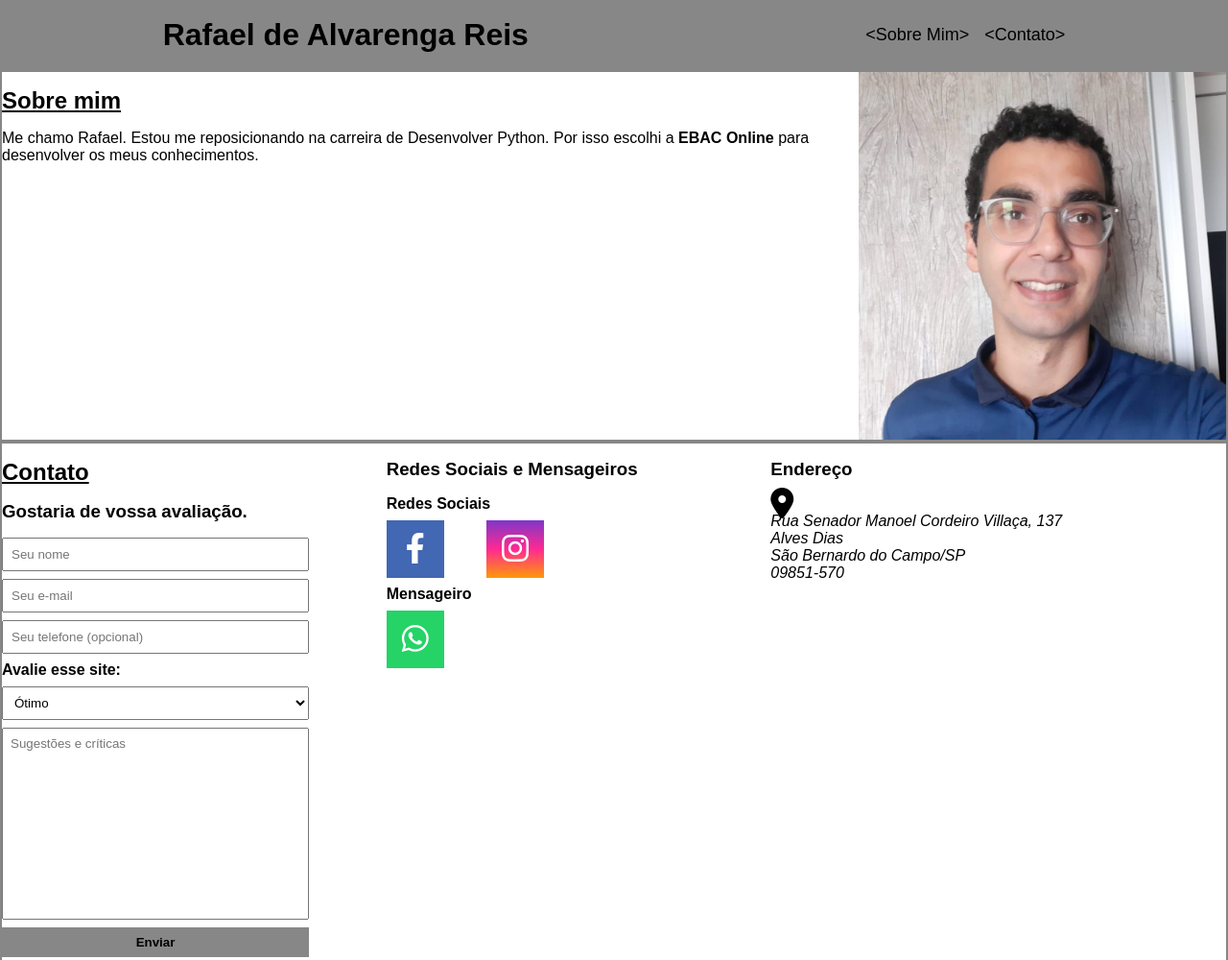
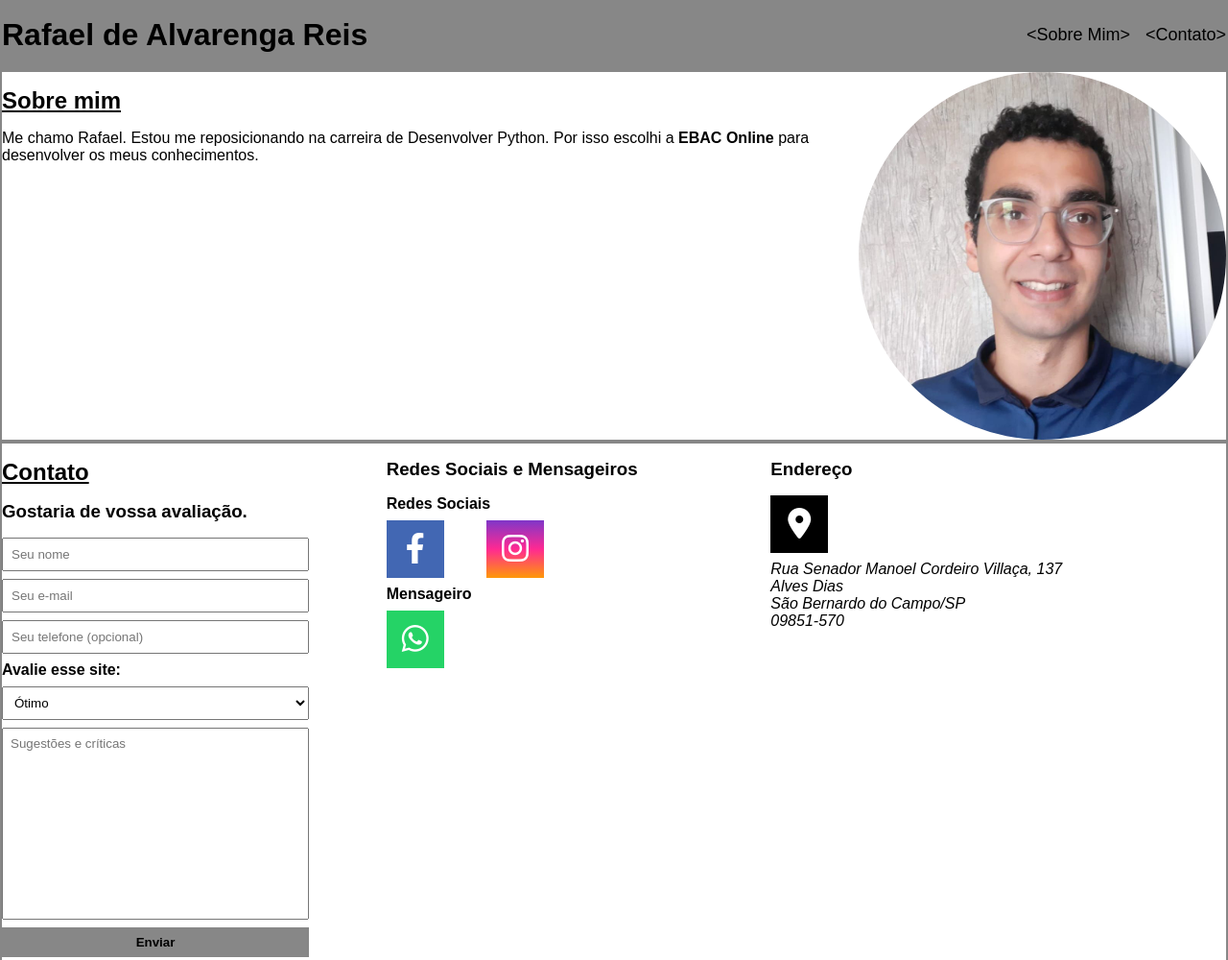
Before and after one commit to rafaareis/Exercicio-modulo-12, a plain HTML site: page index.html in a window 1280 px wide. Shown: the top 1000 px of the page at 96% size. Drawn offline with Linux system fonts and the light colour scheme; a web font is replaced by a local one.

Commit message:
Commit 23052023-1647

```diff
--- a/contacts.js
+++ b/contacts.js
@@ -75,7 +75,9 @@ document.querySelector('.mensageiros').innerHTML = contactsMessage.join("");
 let appMaps = contactsObj.map(function(contact){
     if(contact.socialNetwork === 'Maps') {
         return `
-                <a href="${contact.href}" class="${contact.aClass}" id="${contact.id}">
+                <div class="contact">
+                    <li>
+                        <a href="${contact.href}" class="${contact.aClass}" id="${contact.socialNetwork}">
                             <i class="${contact.iClass}" alt="${contact.alt}"></i>
                         </a>
                         <address>
@@ -84,6 +86,9 @@ let appMaps = contactsObj.map(function(contact){
                             <p>${contact.cidade}</p>
                             <p>${contact.CEP}</p>
                         </address>
+
+                    </li>
+                </div>
                  `;
     }
 })
--- a/main.css
+++ b/main.css
@@ -73,7 +73,7 @@ header .container,
 section .container {
     display: flex;
     align-items: center;
-    justify-content: space-around;
+    justify-content: space-between;
 }
 
 section .container {
@@ -113,6 +113,7 @@ section h2 {
 .photo {
     width: 30%;
     margin-left: 52px;
+    border-radius: 50%;
 }
 
 #contact .container {
@@ -160,8 +161,10 @@ form select:focus{
 
 
 .social-links .contact,
-.mensageiros .contact {
+.mensageiros .contact,
+.address .contact {
     display: inline-flex;
+    list-style: none;
 }
 
 
@@ -185,6 +188,21 @@ form select:focus{
     align-items: center;
 }
 
+.address .contact li a {
+    text-decoration: none;
+    width: 60px;
+    height: 60px;
+    display: flex;
+    justify-content: center;
+    align-items: center;
+    border: 1px solid var(--cor1)
+}
+
+.address .contact li address{
+    width: 400px;
+    margin-top: 8px;
+}
+
 #Instagram  {
     background: linear-gradient(var(--instagram1), var(--instagram2), var(--instagram3) );
     color: var(--cor3);
@@ -200,9 +218,14 @@ form select:focus{
     color: var(--cor3);
 }
 
+#Maps {
+    background-color: var(--cor1);
+    color: var(--cor3);
+}
+
 .social-links .contact li a :hover,
 .mensageiros .contact li a :hover,
-.maps:hover {
+.address .contact li a :hover {
    color: var(--cor2);
 
 }
```
Lines whose indentation alone changed are shown as unchanged.
